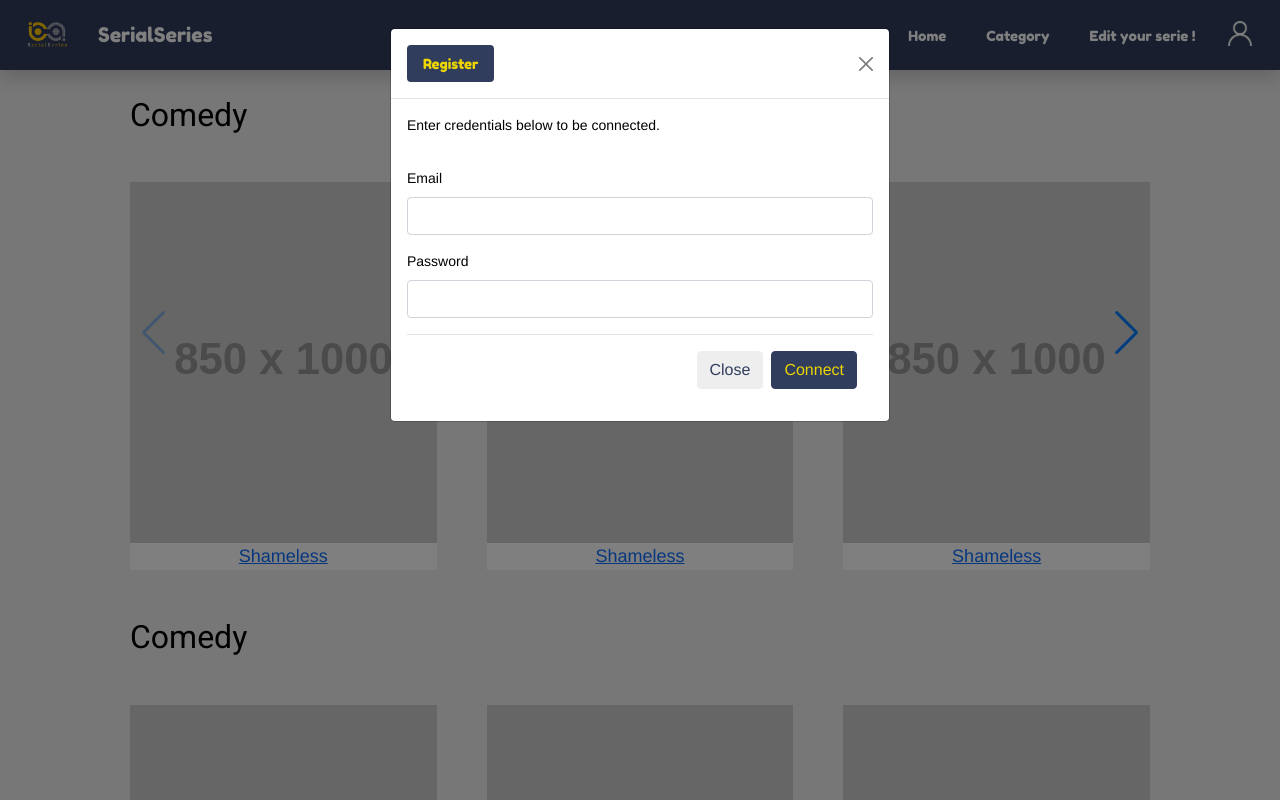
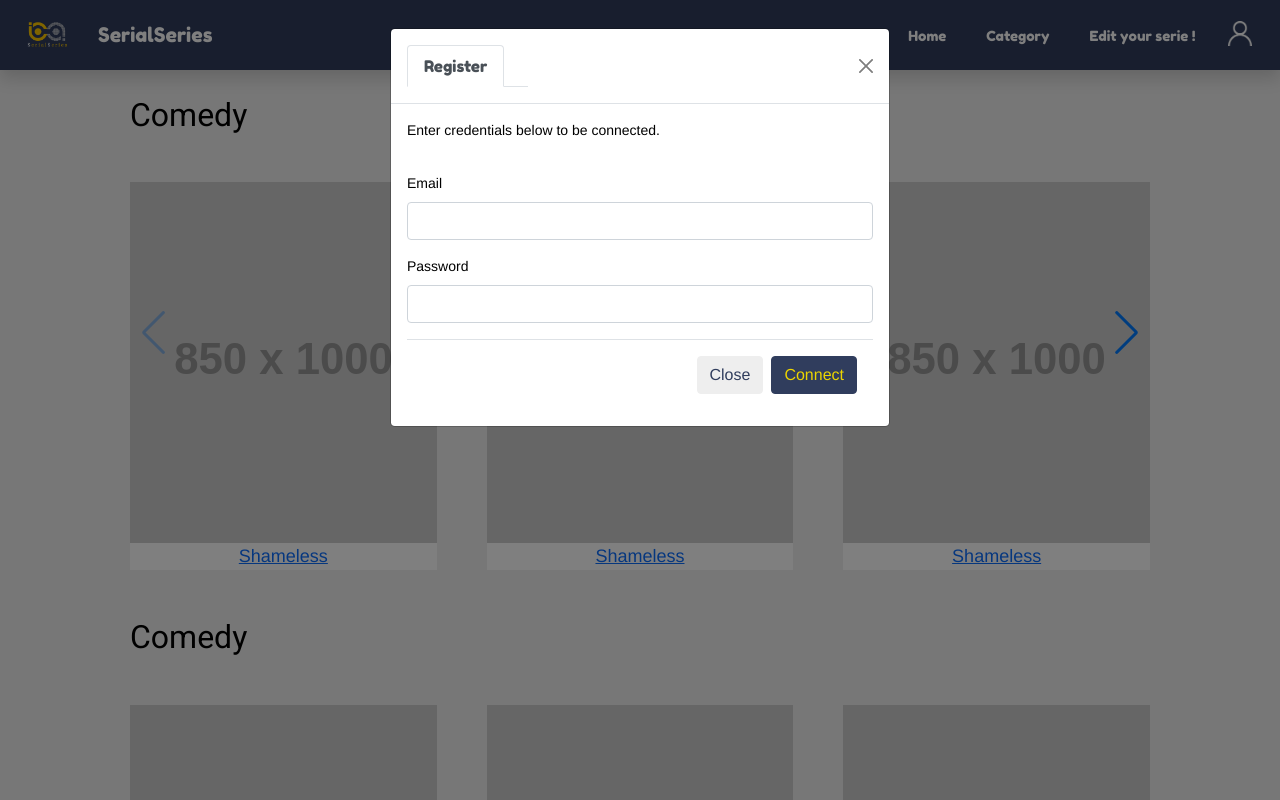
Before and after one commit to klanso18/MySerialSeries, a PHP site: template src/View/category/category.html.twig in a window 1280 px wide, after a click that opens the changed part. Run offline with PHP 8.4, Linux system fonts and the light colour scheme; the template is opened without the code that fills it, so the values that code supplies are empty; grey boxes labelled with a size stand in for pictures from a placeholder-image service; some libraries are stand-ins or nearby versions.

Commit message:
popup login+register okfront us2_1 ok

```diff
--- a/src/View/_navbar.html.twig
+++ b/src/View/_navbar.html.twig
@@ -30,11 +30,6 @@
 							<img alt="Brand" src="assets/images/sign-in.png" class="img-responsive" data-bs-toggle="modal" data-bs-target="#loginModal"/></a>
 						</li>
 
-						<li class="nav-item" href="#">
-							<a class="nav-link-img" href="#" data-bs-toggle="modal" data-bs-target="#registerModal"/></a>
-						</li>
-
-						<li class="nav-item dropdown"></li>
 				</ul>
 			</div>
 		</div>
--- a/src/View/_sign.html.twig
+++ b/src/View/_sign.html.twig
@@ -4,13 +4,13 @@
 	<div class="modal-dialog">
 		<div class="modal-content">
 			<div class="modal-header">
-				<h7 class="modal-title" id="loginModal">
-					<ul class="nav nav-pills">
+				<h6 class="modal-title">
+					<ul class="nav nav-tabs">
 						<li class="nav-item">
-							<a class="nav-link active" aria-current="page" href="/register">Register</a>
+							<a class="nav-link active" data-bs-toggle="modal" data-bs-target="#registerModal" href="/register">Register</a>
 						</li>
 					</ul>
-				</h7>
+				</h6>
 				<button type="button" class="btn-close" data-bs-dismiss="modal" aria-label="Close"></button>
 			</div>
 
@@ -30,17 +30,17 @@
 						<button type="button" class="btn btn-secondary" data-bs-dismiss="modal">Close</button>
 						<button type="button" class="btn btn-primary">Connect</button>
 					</div>
-				</div>
+				</form>
 			</div>
 		</div>
-	</form>
-
-	<!-- MODAL REGISTER -->
+	</div>
+</div>
+<!-- MODAL REGISTER -->
 	<div class="modal fade" id="registerModal" tabindex="-1" aria-labelledby="registerModal" aria-hidden="true">
 		<div class="modal-dialog">
 			<div class="modal-content">
 				<div class="modal-header">
-					<h5 class="modal-title" id="registerModal">Register</h5>
+					<h5 class="modal-title">Register</h5>
 					<button type="button" class="btn-close" data-bs-dismiss="modal" aria-label="Close"></button>
 				</div>
 				<div class="modal-body">
@@ -67,14 +67,11 @@
 							<label for="lastname" class="form-label">Lastname</label>
 							<input class="form-control" type="text" id="lastname" name="lastname" required>
 						</div>
-						<div class="mb-3">
-							<button type="submit" class="btn btn-success">Create account</button>
-						</div>
 					</form>
 				</div>
 				<div class="modal-footer">
 					<button type="button" class="btn btn-secondary" data-bs-dismiss="modal">Close</button>
-					<button type="button" class="btn btn-primary">Save changes</button>
+					<button type="submit" class="btn btn-success">Create account</button>
 				</div>
 			</div>
 		</div>
--- a/src/View/category/category.html.twig
+++ b/src/View/category/category.html.twig
@@ -8,7 +8,7 @@
 				Comedy
 			</h2>
 			<div class="swiper-wrapper">
-				<div class="swiper-slide" style="max: width 540px;">
+				<div class="swiper-slide">
 					<a href><img class="img-fluid" src="https://fakeimg.pl/850x1000/?text=Shameless" alt="">Shameless</div>
 				</a>
 				<div class="swiper-slide">
@@ -27,7 +27,7 @@
 
 			<div class="swiper-button-next"></div>
 			<div class="swiper-button-prev"></div>
-			<div class="swiper-pagination">titre</div>
+			<div class="swiper-pagination"></div>
 		</section>
 	{% endfor %}
 
```
Also changed, not shown: public/assets/css/_modal.css, src/View/user/sign.html.twig (added).
